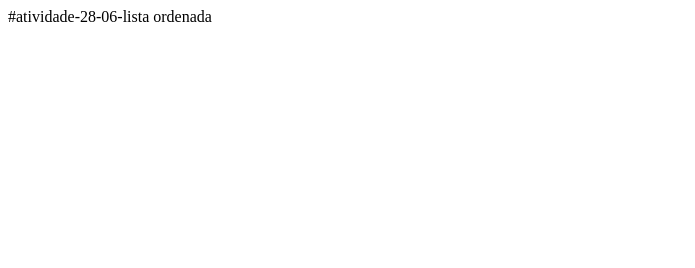
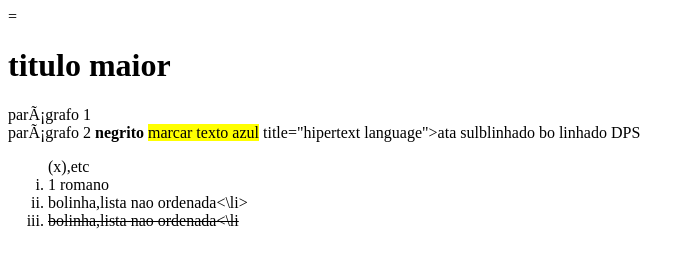
Before and after one commit to karol-016/atv-2, a plain HTML site: page index.html in a window 1280 px wide. Shown: the whole page, without its empty margins (0-695 px from the left). Drawn offline with Linux system fonts and the light colour scheme.

Commit message:
Update index.html

```diff
--- a/index.html
+++ b/index.html
@@ -1,7 +1,22 @@
-    #atividade-28-06-lista ordenada
-    <DOCTYPE html>
+      <DOCTYPE html>
       <html lang = "pt.br">
          <head>
       <meta charset ="UTF - 8">
       <meta name ="VIEWPORT" content="width=device-width,initial-scale =1.0">
-      <ing src=
+      <title>Aba do navegador</title>=
+         </styles>
+
+             </styles>
+             <head>
+             <body>
+                <h1>titulo maior</h1>
+                <p1>parágrafo 1 </p1><br>
+                <p2>parágrafo 2 </p2>
+                     <strong>negrito</strong>
+                     <mark>marcar texto azul</mark>
+                     <ABBR>title="hipertext language">ata sulblinhado  bo linhado</ABBR>
+                     DPS
+                 <ol type="i" start="1"(i);e 10->(x),etc
+                 <li>  1 romano
+                    <li>bolinha,lista nao ordenada<\li>
+                        <li><del>bolinha,lista nao ordenada<\li
```
